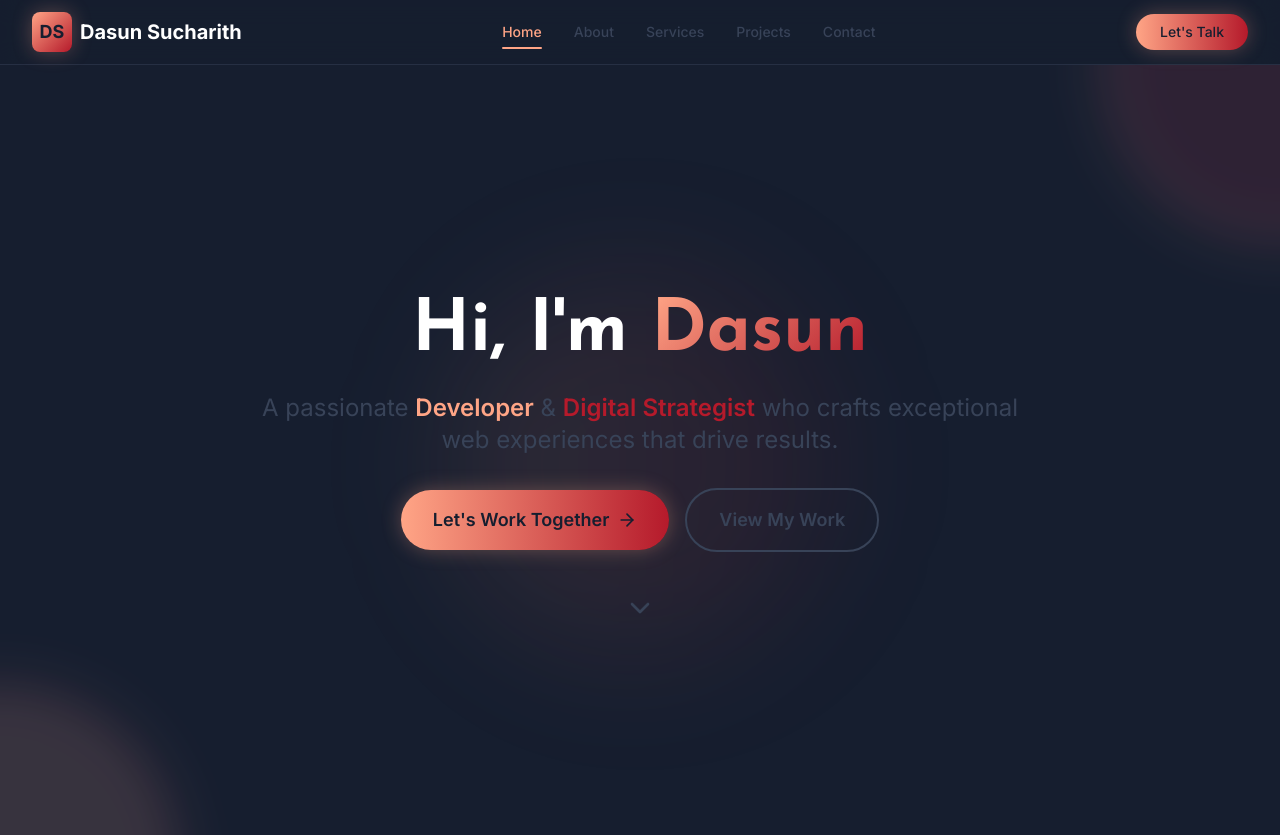
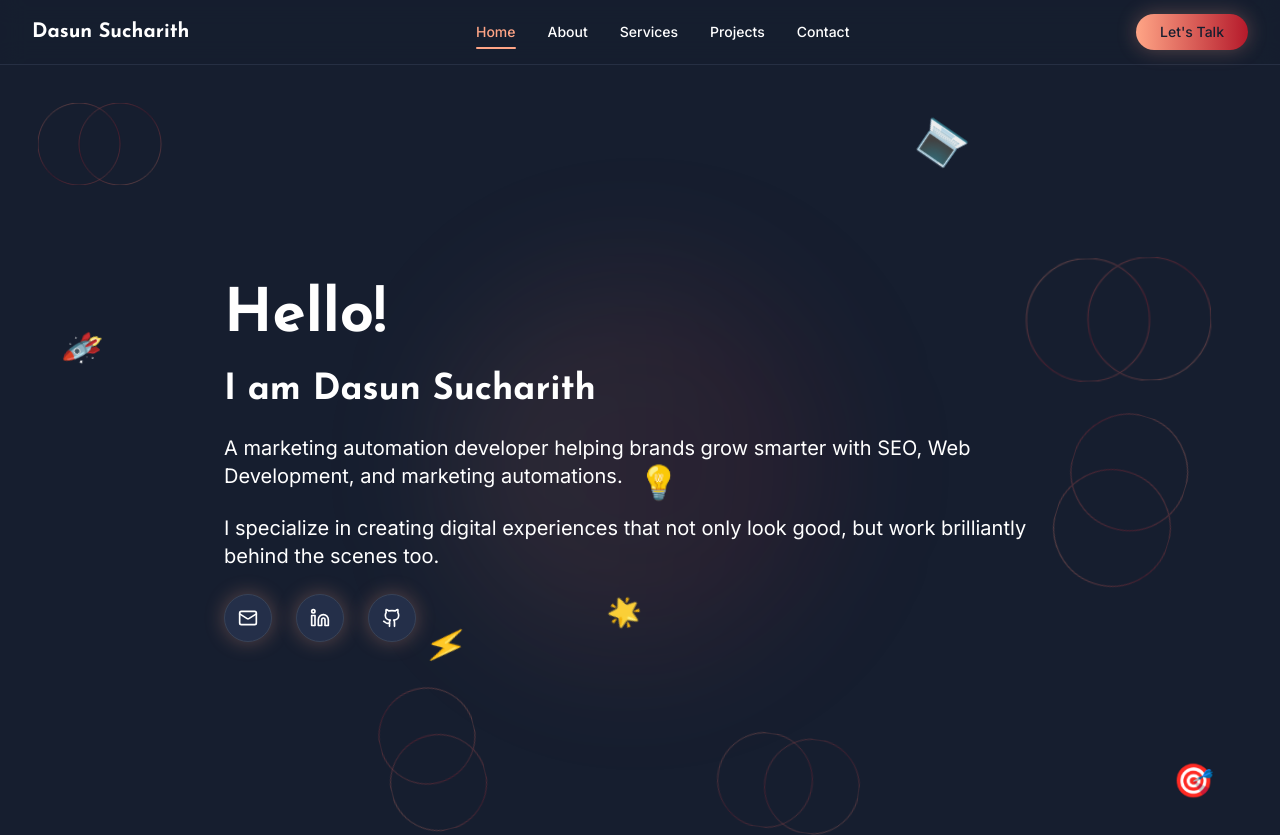
Before and after one commit to dasunsucharith/daunsucharith-me, a Next.js app: page / in a window 1280 px wide. Shown: the top 835 px of the page. Built offline with nearby package versions, Linux system fonts and the light colour scheme.

Commit message:
Implement code changes to enhance functionality and improve performance

```diff
--- a/app/layout.tsx
+++ b/app/layout.tsx
@@ -11,6 +11,11 @@ export const metadata: Metadata = {
   description: 'Developer & Digital Strategist Portfolio',
   keywords: 'web developer, digital strategist, portfolio, react, next.js',
   authors: [{ name: 'Dasun Sucharith' }],
+  icons: {
+    icon: '/assets/favicon.png',
+    shortcut: '/assets/favicon.png',
+    apple: '/assets/favicon.png',
+  },
 }
 
 export const viewport = {
--- a/components/HomePage.tsx
+++ b/components/HomePage.tsx
@@ -1,11 +1,47 @@
 'use client'
 
-import React from 'react'
+import React, { useEffect, useRef } from 'react'
 import Link from 'next/link'
-import { motion } from 'framer-motion'
-import { ArrowRight, Code, Palette, Zap, Users, Star, ChevronDown } from 'lucide-react'
+import { motion, useScroll, useTransform } from 'framer-motion'
+import { Code, Palette, Zap, Users, Star, Mail, Linkedin, Github } from 'lucide-react'
 
 const HomePage = () => {
+  const heroRef = useRef(null)
+  const { scrollYProgress } = useScroll({
+    target: heroRef,
+    offset: ["start start", "end start"],
+    layoutEffect: false
+  })
+
+  // Smoother parallax transforms with reduced ranges
+  const y1 = useTransform(scrollYProgress, [0, 1], [0, -50], { clamp: false })
+  const y2 = useTransform(scrollYProgress, [0, 1], [0, -25], { clamp: false })
+  const y3 = useTransform(scrollYProgress, [0, 1], [0, -75], { clamp: false })
+  const rotate = useTransform(scrollYProgress, [0, 1], [0, 180], { clamp: false })
+
+  const InfinitySymbol = ({ className }: { className?: string }) => (
+    <svg
+      viewBox="0 0 400 200"
+      className={className}
+      fill="none"
+    >
+      <path
+        d="M100 100C100 44.77 144.77 0 200 0C255.23 0 300 44.77 300 100C300 155.23 255.23 200 200 200C144.77 200 100 155.23 100 100ZM200 100C200 44.77 155.23 0 100 0C44.77 0 0 44.77 0 100C0 155.23 44.77 200 100 200C155.23 200 200 155.23 200 100Z"
+        stroke="url(#gradient1)"
+        strokeWidth="2"
+        fill="none"
+        opacity="0.6"
+      />
+      <defs>
+        <linearGradient id="gradient1" x1="0%" y1="0%" x2="100%" y2="100%">
+          <stop offset="0%" stopColor="#FFA586" />
+          <stop offset="50%" stopColor="#B51A2B" />
+          <stop offset="100%" stopColor="#FFA586" />
+        </linearGradient>
+      </defs>
+    </svg>
+  )
+
   const skills = [
     { icon: Code, title: 'Development', description: 'Modern web applications with React, Next.js, and TypeScript' },
     { icon: Palette, title: 'Design', description: 'Beautiful, user-centered interfaces and experiences' },
@@ -44,77 +80,314 @@ const HomePage = () => {
   return (
     <div className="min-h-screen">
       {/* Hero Section */}
-      <section className="relative min-h-screen flex items-center justify-center bg-brand-base overflow-hidden">
-        {/* Background decoration */}
-        <div className="absolute inset-0 overflow-hidden">
-          <div className="absolute -top-40 -right-40 w-80 h-80 bg-brand-strong/20 rounded-full mix-blend-screen filter blur-xl opacity-70 animate-glow"></div>
-          <div className="absolute -bottom-40 -left-40 w-80 h-80 bg-brand-accent/20 rounded-full mix-blend-screen filter blur-xl opacity-70 animate-glow"></div>
+      <section ref={heroRef} className="relative min-h-screen flex items-center justify-center bg-brand-base overflow-hidden">
+        {/* Infinity Background Animation */}
+        <div className="absolute inset-0 overflow-hidden will-change-transform">
+          {/* Multiple infinity symbols with optimized animations */}
+          <motion.div
+            style={{
+              y: y1,
+              rotate,
+              willChange: "transform"
+            }}
+            className="absolute top-10 left-10 opacity-60"
+            animate={{
+              scale: [1, 1.05, 1],
+            }}
+            transition={{
+              duration: 8,
+              repeat: Infinity,
+              ease: "easeInOut",
+              repeatType: "reverse"
+            }}
+          >
+            <InfinitySymbol className="w-40 h-20" />
+          </motion.div>
+
+          <motion.div
+            style={{
+              y: y2,
+              willChange: "transform"
+            }}
+            className="absolute top-1/4 right-20 opacity-50"
+            animate={{
+              rotate: [0, 360],
+              scale: [1, 1.1, 1],
+            }}
+            transition={{
+              duration: 12,
+              repeat: Infinity,
+              ease: "linear"
+            }}
+          >
+            <InfinitySymbol className="w-56 h-28" />
+          </motion.div>
+
+          <motion.div
+            style={{
+              y: y3,
+              willChange: "transform"
+            }}
+            className="absolute bottom-20 left-1/4 opacity-55"
+            animate={{
+              rotate: [0, -360],
+              x: [-15, 15, -15],
+            }}
+            transition={{
+              duration: 16,
+              repeat: Infinity,
+              ease: "easeInOut",
+              repeatType: "reverse"
+            }}
+          >
+            <InfinitySymbol className="w-48 h-24" />
+          </motion.div>
+
+          <motion.div
+            style={{
+              y: y1,
+              willChange: "transform"
+            }}
+            className="absolute top-1/2 right-10 opacity-45"
+            animate={{
+              scale: [1, 0.9, 1.1, 1],
+              rotate: [0, 180, 360],
+            }}
+            transition={{
+              duration: 20,
+              repeat: Infinity,
+              ease: "linear"
+            }}
+          >
+            <InfinitySymbol className="w-64 h-32" />
+          </motion.div>
+
+          <motion.div
+            style={{
+              y: y2,
+              willChange: "transform"
+            }}
+            className="absolute bottom-10 right-1/3 opacity-50"
+            animate={{
+              rotate: [0, -180, -360],
+              scale: [1, 1.08, 1],
+            }}
+            transition={{
+              duration: 14,
+              repeat: Infinity,
+              ease: "easeInOut",
+              repeatType: "reverse"
+            }}
+          >
+            <InfinitySymbol className="w-44 h-22" />
+          </motion.div>
+
+          {/* Optimized Animated Emojis */}
+          <motion.div
+            style={{
+              y: y1,
+              willChange: "transform"
+            }}
+            className="absolute top-16 right-1/4 text-4xl"
+            animate={{
+              rotate: [0, 360],
+              scale: [1, 1.1, 1],
+            }}
+            transition={{
+              duration: 10,
+              repeat: Infinity,
+              ease: "linear"
+            }}
+          >
+            💻
+          </motion.div>
+
+          <motion.div
+            style={{
+              y: y2,
+              willChange: "transform"
+            }}
+            className="absolute top-1/3 left-16 text-3xl"
+            animate={{
+              rotate: [0, -360],
+            }}
+            transition={{
+              duration: 13,
+              repeat: Infinity,
+              ease: "linear"
+            }}
+          >
+            🚀
+          </motion.div>
+
+          <motion.div
+            style={{
+              y: y3,
+              willChange: "transform"
+            }}
+            className="absolute bottom-1/4 left-1/3 text-3xl"
+            animate={{
+              scale: [1, 1.15, 1],
+              rotate: [0, 180, 360],
+            }}
+            transition={{
+              duration: 11,
+              repeat: Infinity,
+              ease: "linear"
+            }}
+          >
+            ⚡
+          </motion.div>
+
+          <motion.div
+            style={{
+              y: y1,
+              willChange: "transform"
+            }}
+            className="absolute bottom-16 right-16 text-4xl"
+            animate={{
+              scale: [1, 0.9, 1.05, 1],
+            }}
+            transition={{
+              duration: 15,
+              repeat: Infinity,
+              ease: "easeInOut",
+              repeatType: "reverse"
+            }}
+          >
+            🎯
+          </motion.div>
+
+          <motion.div
+            style={{
+              y: y2,
+              willChange: "transform"
+            }}
+            className="absolute top-2/3 right-1/2 text-2xl"
+            animate={{
+              rotate: [0, -360],
+              scale: [1, 1.2, 1],
+            }}
+            transition={{
+              duration: 9,
+              repeat: Infinity,
+              ease: "linear"
+            }}
+          >
+            🌟
+          </motion.div>
+
+          <motion.div
+            style={{
+              y: y3,
+              willChange: "transform"
+            }}
+            className="absolute top-1/2 left-1/2 text-3xl"
+            animate={{
+              scale: [1, 1.1, 1],
+            }}
+            transition={{
+              duration: 12,
+              repeat: Infinity,
+              ease: "easeInOut",
+              repeatType: "reverse"
+            }}
+          >
+            💡
+          </motion.div>
+
+          {/* Static Gradient overlays for better performance */}
           <div className="absolute top-1/2 left-1/2 transform -translate-x-1/2 -translate-y-1/2 w-96 h-96 bg-gradient-to-r from-brand-accent/10 to-brand-strong/10 rounded-full filter blur-3xl"></div>
+          <div className="absolute top-1/4 right-1/4 w-64 h-64 bg-gradient-to-br from-brand-strong/8 to-transparent rounded-full filter blur-2xl"></div>
         </div>
 
-        <div className="relative z-10 max-w-7xl mx-auto px-6 lg:px-8 text-center">
-          <motion.div
-            initial={{ opacity: 0, y: 30 }}
-            animate={{ opacity: 1, y: 0 }}
-            transition={{ duration: 0.8 }}
-          >
-            <motion.h1
-              className="text-5xl md:text-7xl font-bold mb-6"
-              initial={{ opacity: 0, y: 20 }}
-              animate={{ opacity: 1, y: 0 }}
-              transition={{ duration: 0.8, delay: 0.2 }}
+        <div className="relative z-10 max-w-4xl mx-auto px-6 lg:px-8 text-left">
+          <div className="space-y-6">
+            <motion.div
+              initial={{ opacity: 0, y: 30 }}
+              whileInView={{ opacity: 1, y: 0 }}
+              viewport={{ once: true, margin: "-100px" }}
+              transition={{ duration: 0.8 }}
             >
-              <span className="text-white">Hi, I'm </span>
-              <span className="gradient-text">
-                Dasun
-              </span>
-            </motion.h1>
-
-            <motion.p
-              className="text-xl md:text-2xl text-brand-muted mb-8 max-w-3xl mx-auto"
-              initial={{ opacity: 0, y: 20 }}
-              animate={{ opacity: 1, y: 0 }}
-              transition={{ duration: 0.8, delay: 0.4 }}
-            >
-              A passionate <span className="font-semibold text-brand-accent">Developer</span> & <span className="font-semibold text-brand-strong">Digital Strategist</span> who crafts exceptional web experiences that drive results.
-            </motion.p>
-
-            <motion.div
-              className="flex flex-col sm:flex-row gap-4 justify-center items-center mb-12"
-              initial={{ opacity: 0, y: 20 }}
-              animate={{ opacity: 1, y: 0 }}
-              transition={{ duration: 0.8, delay: 0.6 }}
-            >
-              <Link href="/contact">
-                <motion.button
-                  className="bg-gradient-to-r from-brand-accent to-brand-strong text-brand-base px-8 py-4 rounded-full font-semibold text-lg flex items-center gap-2 hover:shadow-lg transition-all glow-primary hover:animate-glow"
-                  whileHover={{ scale: 1.02 }}
-                  whileTap={{ scale: 0.98 }}
-                >
-                  Let's Work Together
-                  <ArrowRight className="w-5 h-5" />
-                </motion.button>
-              </Link>
-              <Link href="/projects">
-                <motion.button
-                  className="border-2 border-brand-muted text-brand-muted px-8 py-4 rounded-full font-semibold text-lg hover:border-brand-accent hover:text-brand-accent transition-all"
-                  whileHover={{ scale: 1.02 }}
-                  whileTap={{ scale: 0.98 }}
-                >
-                  View My Work
-                </motion.button>
-              </Link>
+              <h1 className="text-4xl md:text-6xl font-bold text-white font-josefin">
+                Hello!
+              </h1>
             </motion.div>
 
             <motion.div
-              className="flex justify-center"
-              initial={{ opacity: 0 }}
-              animate={{ opacity: 1 }}
+              initial={{ opacity: 0, y: 30 }}
+              whileInView={{ opacity: 1, y: 0 }}
+              viewport={{ once: true, margin: "-100px" }}
+              transition={{ duration: 0.8, delay: 0.2 }}
+            >
+              <p className="text-2xl md:text-4xl font-bold text-white font-josefin">
+                I am Dasun Sucharith
+              </p>
+            </motion.div>
+
+            <motion.div
+              initial={{ opacity: 0, y: 30 }}
+              whileInView={{ opacity: 1, y: 0 }}
+              viewport={{ once: true, margin: "-100px" }}
+              transition={{ duration: 0.8, delay: 0.4 }}
+            >
+              <p className="text-lg md:text-xl text-white font-normal leading-relaxed">
+                A marketing automation developer helping brands grow smarter with SEO, Web Development, and marketing automations.
+              </p>
+            </motion.div>
+
+            <motion.div
+              initial={{ opacity: 0, y: 30 }}
+              whileInView={{ opacity: 1, y: 0 }}
+              viewport={{ once: true, margin: "-100px" }}
+              transition={{ duration: 0.8, delay: 0.6 }}
+            >
+              <p className="text-lg md:text-xl text-white font-normal leading-relaxed">
+                I specialize in creating digital experiences that not only look good, but work brilliantly behind the scenes too.
+              </p>
+            </motion.div>
+
+            <motion.div
+              initial={{ opacity: 0, y: 30 }}
+              whileInView={{ opacity: 1, y: 0 }}
+              viewport={{ once: true, margin: "-100px" }}
               transition={{ duration: 0.8, delay: 0.8 }}
+              className="mt-8"
             >
-              <ChevronDown className="w-8 h-8 text-brand-muted animate-bounce" />
+              <div className="flex gap-6">
+                <motion.a
+                  href="mailto:sucharith.dasun@gmail.com"
+                  className="w-12 h-12 bg-brand-surface border border-brand-muted rounded-full flex items-center justify-center text-white hover:text-brand-accent hover:border-brand-accent transition-all glow-primary"
+                  whileHover={{ scale: 1.05 }}
+                  whileTap={{ scale: 0.95 }}
+                >
+                  <Mail className="w-5 h-5" />
+                </motion.a>
+
+                <motion.a
+                  href="https://www.linkedin.com/in/dasun-sucharith/"
+                  target="_blank"
+                  rel="noopener noreferrer"
+                  className="w-12 h-12 bg-brand-surface border border-brand-muted rounded-full flex items-center justify-center text-white hover:text-brand-accent hover:border-brand-accent transition-all glow-primary"
+                  whileHover={{ scale: 1.05 }}
+                  whileTap={{ scale: 0.95 }}
+                >
+                  <Linkedin className="w-5 h-5" />
+                </motion.a>
+
+                <motion.a
+                  href="https://github.com/dasunsucharith"
+                  target="_blank"
+                  rel="noopener noreferrer"
+                  className="w-12 h-12 bg-brand-surface border border-brand-muted rounded-full flex items-center justify-center text-white hover:text-brand-accent hover:border-brand-accent transition-all glow-primary"
+                  whileHover={{ scale: 1.05 }}
+                  whileTap={{ scale: 0.95 }}
+                >
+                  <Github className="w-5 h-5" />
+                </motion.a>
+              </div>
             </motion.div>
-          </motion.div>
+          </div>
         </div>
       </section>
 
--- a/components/Navigation.tsx
+++ b/components/Navigation.tsx
@@ -28,15 +28,14 @@ const Navigation = () => {
       <div className="max-w-7xl mx-auto px-6 lg:px-8">
         <div className="flex items-center justify-between h-16">
           {/* Logo */}
-          <Link href="/" className="flex items-center space-x-2">
-            <motion.div
-              className="w-10 h-10 bg-gradient-to-br from-brand-accent to-brand-strong rounded-lg flex items-center justify-center glow-primary"
-              whileHover={{ scale: 1.05 }}
-              whileTap={{ scale: 0.95 }}
+          <Link href="/">
+            <motion.span
+              className="text-xl font-bold text-white font-josefin"
+              whileHover={{ scale: 1.02 }}
+              whileTap={{ scale: 0.98 }}
             >
-              <span className="text-brand-base font-bold text-lg">DS</span>
-            </motion.div>
-            <span className="text-xl font-bold text-white">Dasun Sucharith</span>
+              Dasun Sucharith
+            </motion.span>
           </Link>
 
           {/* Desktop Navigation */}
@@ -51,7 +50,7 @@ const Navigation = () => {
                   className={`text-sm font-medium transition-colors ${
                     isActive(item.href)
                       ? 'text-brand-accent'
-                      : 'text-brand-muted hover:text-brand-accent'
+                      : 'text-white hover:text-brand-accent'
                   }`}
                 >
                   {item.label}
@@ -113,7 +112,7 @@ const Navigation = () => {
                   className={`block text-base font-medium ${
                     isActive(item.href)
                       ? 'text-brand-accent'
-                      : 'text-brand-muted'
+                      : 'text-white'
                   }`}
                   onClick={() => setIsMenuOpen(false)}
                 >
```
Also changed, not shown: public/assets/favicon.png (added), public/assets/favicon.svg (added).
